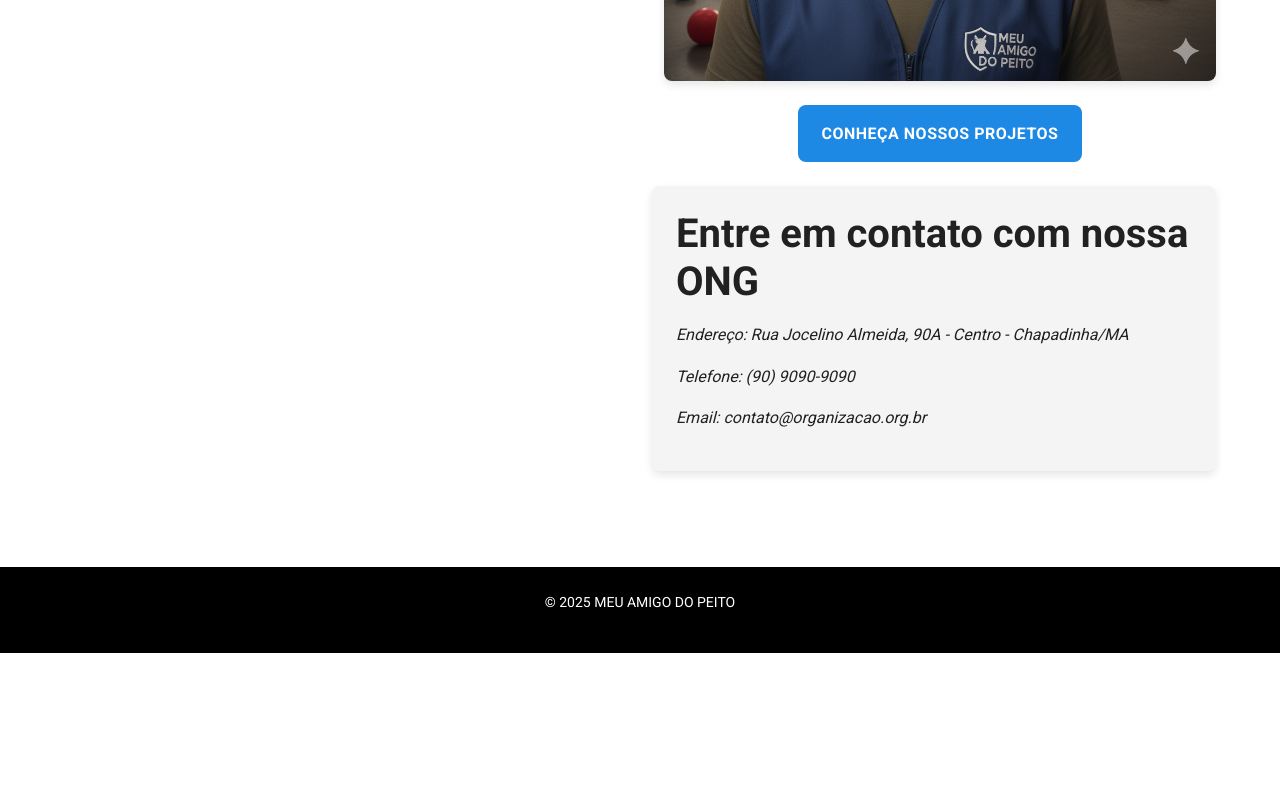
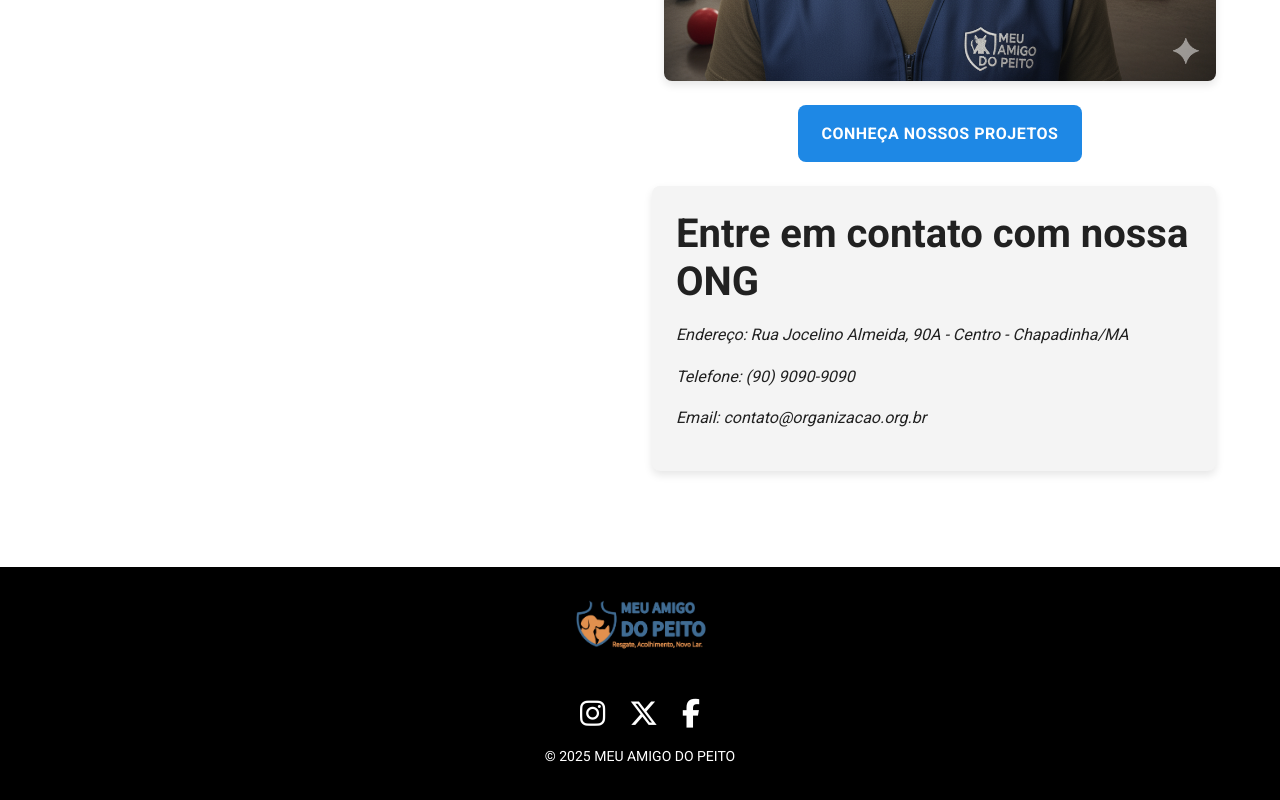
Before and after one commit to Ricardo-Emanoel/desenvolvimento-front-end, a plain HTML site: page index.html in a window 1280 px wide. Shown: the part 1069-1869 px from the top of the page. Before the commit the page ends 1722 px from the top, so only its background shows below. Drawn offline with Linux system fonts and the light colour scheme.

Commit message:
v2-00051 atualizações

```diff
--- a/index.css
+++ b/index.css
@@ -85,6 +85,37 @@ a:hover {
     grid-template-columns: repeat(12, 1fr);
     gap: var(--espaco-lg);
     padding: var(--espaco-xxl) 0;
+}
+
+.container-footer {
+    display: flex;
+    flex-direction: column;
+    align-items: center;
+    gap: var(--espaco-md);
+    width: 90%;
+    max-width: 1200px;
+    margin: 0 auto;
+}
+
+.footer-logo img {
+    height: 70px;
+    margin-bottom: var(--espaco-sm);
+}
+
+.redes-sociais {
+    display: flex;
+    gap: var(--espaco-lg);
+    margin-bottom: var(--espaco-sm);
+}
+
+.redes-sociais a {
+    color: var(--cor-texto-claro);
+    font-size: var(--tamanho-h3);
+    transition: color 0.3s ease;
+}
+
+.redes-sociais a:hover {
+    color: var(--cor-secundaria);
 }
 
 .main-header {
@@ -305,6 +336,14 @@ footer {
         margin-bottom: var(--espaco-lg);
     }
 
+    .mission, .contact-info {
+        text-align: center;
+    }
+
+    .contact-info address {
+        font-style: normal;
+    }
+
     .apresentacao-texto,
     .apresentacao-imagem {
         max-width: 100%;
--- a/index.html
+++ b/index.html
@@ -6,6 +6,7 @@
     <title>meu amigo do peito</title>
     <link href="https://fonts.googleapis.com/css2?family=Roboto:wght@400;700&display=swap" rel="stylesheet">
     <link rel="stylesheet" href="index.css">
+    <link rel="stylesheet" href="https://cdnjs.cloudflare.com/ajax/libs/font-awesome/6.5.2/css/all.min.css">
 </head>
 <body>
     <header class="main-header">
@@ -76,6 +77,17 @@
     </main>
 
     <footer>
+        <div class="container-footer">
+            <div class="footer-logo">
+                <img src="./img/logo.png" alt="Logo Meu Amigo do Peito - Rodapé">
+            </div>
+
+            <div class="redes-sociais">
+                <a href="#" target="_blank" aria-label="Instagram"><i class="fa-brands fa-instagram"></i></a>
+                <a href="#" target="_blank" aria-label="Twitter"><i class="fa-brands fa-x-twitter"></i></a>
+                <a href="#" target="_blank" aria-label="Facebook"><i class="fa-brands fa-facebook-f"></i></a>
+            </div>
+        </div>
         <p>&copy; 2025 MEU AMIGO DO PEITO</p>
     </footer>
 
```
